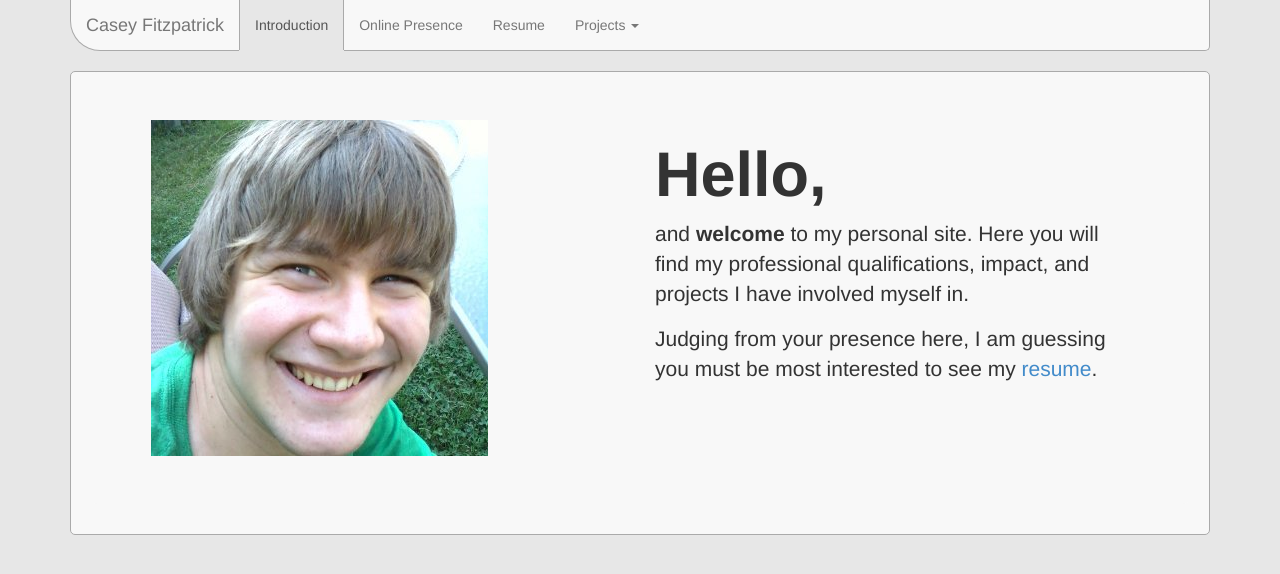
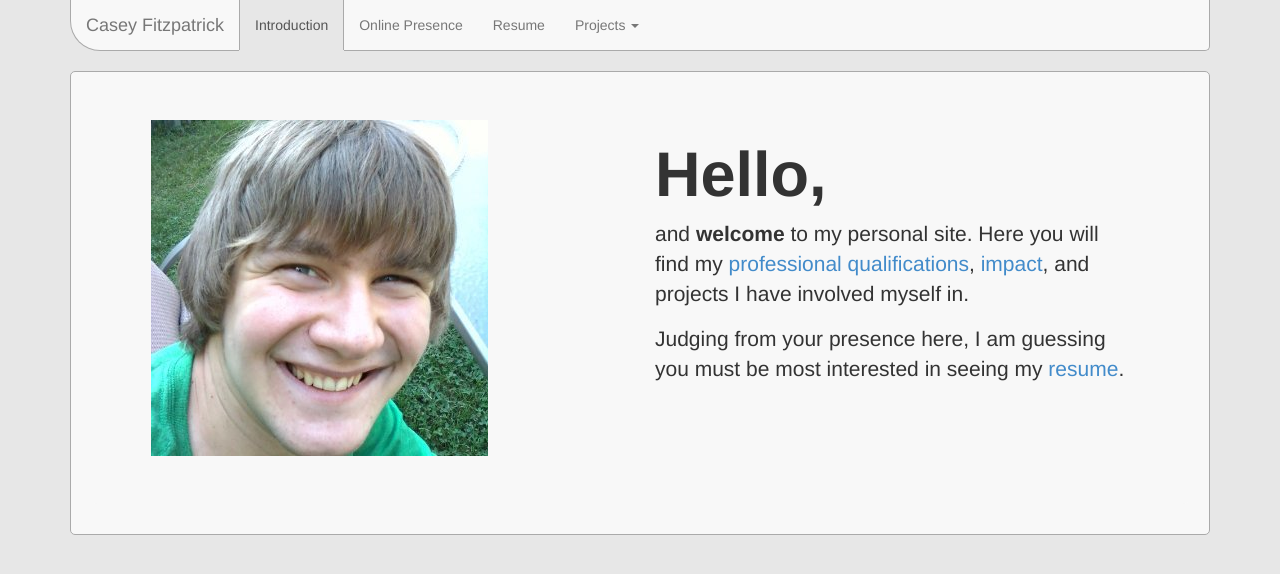
Before and after one commit to kcghost/kcghost.github.io, a Jekyll site: the page built from index.html, in a window 1280 px wide. Shown: the top 574 px of the page. Built offline with Jekyll 4.4.1, drawn with Linux system fonts in a browser that asks for light colours.

Commit message:
updating resume, grammar fix on intro page

```diff
--- a/index.html
+++ b/index.html
@@ -10,8 +10,8 @@ description: The personal web site of Casey Fitzpatrick
         </div>
         <div class="col-md-6">
             <h1>Hello,</h1>
-            <p>and <b>welcome</b> to my personal site. Here you will find my professional qualifications, impact, and projects I have involved myself in.</p>
-            <p>Judging from your presence here, I am guessing you must be most interested to see my <a href="/resume.html">resume</a>.</p>
+            <p>and <b>welcome</b> to my personal site. Here you will find my <a href="/resume.html">professional qualifications</a>, <a href="/online_presence.html">impact</a>, and projects I have involved myself in.</p>
+            <p>Judging from your presence here, I am guessing you must be most interested in seeing my <a href="/resume.html">resume</a>.</p>
         </div>
     </div>
 </div>
```
